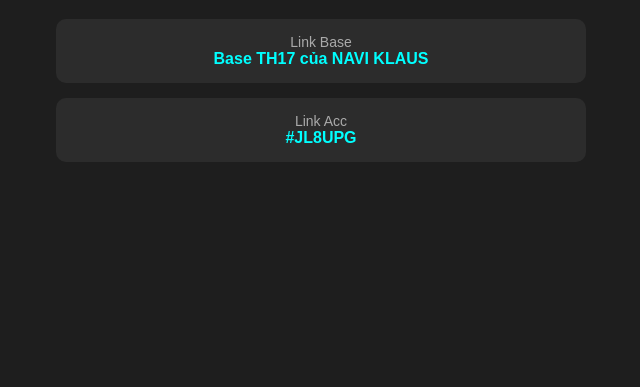
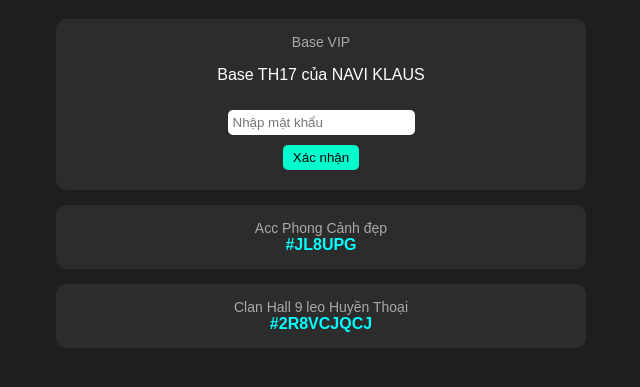
Before and after one commit to SuperAmoledd/web_coc, a plain HTML site: page base.html in a window 1280 px wide. Shown: the part 89-476 px from the top of the page, without its empty margins (319-959 px from the left). Drawn offline with Linux system fonts and the light colour scheme.

Commit message:
them mat khau

```diff
--- a/base.html
+++ b/base.html
@@ -40,23 +40,70 @@
             font-size: 14px;
             color: #aaa;
         }
+
+        input[type="password"] {
+            padding: 5px;
+            border-radius: 5px;
+            border: none;
+            margin-top: 10px;
+        }
+
+        button {
+            margin-top: 10px;
+            padding: 5px 10px;
+            background-color: #00ffcc;
+            border: none;
+            border-radius: 5px;
+            cursor: pointer;
+        }
+
+        button:hover {
+            background-color: #00ccaa;
+        }
+
+        .hidden-link {
+            display: none;
+            margin-top: 10px;
+        }
+
+        .error {
+            color: red;
+            font-size: 13px;
+            margin-top: 5px;
+        }
     </style>
 </head>
 <body>
     <h1>Danh Sách Link Clash of Clans</h1>
 
     <div class="link-box">
-        <div class="type">Link Base</div>
-        <a href="https://link.clashofclans.com/en/?action=OpenLayout&id=TH17%3AHV%3AAAAATQAAAAHbbi8N7r-tW--Mx7h---v2" target="_blank">
-            Base TH17 của NAVI KLAUS
+        <div class="type">Base VIP</div>
+        <p>Base TH17 của NAVI KLAUS</p>
+        <input type="password" id="vipPass" placeholder="Nhập mật khẩu">
+        <br>
+        <button onclick="checkPassword()">Xác nhận</button>
+        <div id="errorMsg" class="error"></div>
+        <div class="hidden-link" id="vipLink">
+            <a href="https://link.clashofclans.com/en/?action=OpenLayout&id=TH17%3AHV%3AAAAATQAAAAHbbi8N7r-tW--Mx7h---v2" target="_blank">
+                👉 Mở Link VIP
+            </a>
+        </div>
+    </div>
+
+    <div class="link-box">
+        <div class="type">Acc Phong Cảnh đẹp</div>
+        <a href="https://link.clashofclans.com/vi?action=OpenPlayerProfile&tag=JL8UPG" target="_blank">
+            #JL8UPG
         </a>
     </div>
 
     <div class="link-box">
-        <div class="type">Link Acc</div>
-        <a href="https://link.clashofclans.com/vi?action=OpenPlayerProfile&tag=JL8UPG" target="_blank">
-            #JL8UPG
+        <div class="type">Clan Hall 9 leo Huyền Thoại</div>
+        <a href="https://link.clashofclans.com/en/?action=OpenClanProfile&tag=2R8VCJQCJ" target="_blank">
+            #2R8VCJQCJ
         </a>
     </div>
+
+     <script src="src/base.js"></script>
 </body>
 </html>
--- /dev/null
+++ b/src/base.js
@@ -0,0 +1,14 @@
+function checkPassword() {
+            const correctPassword = "ngvtonnang";
+            const input = document.getElementById("vipPass").value;
+            const linkDiv = document.getElementById("vipLink");
+            const errorDiv = document.getElementById("errorMsg");
+
+            if (input === correctPassword) {
+                linkDiv.style.display = "block";
+                errorDiv.textContent = "";
+            } else {
+                linkDiv.style.display = "none";
+                errorDiv.textContent = "Mật khẩu sai!";
+            }
+        }
```
Also changed, not shown: index.html (+5 -4 lines).
